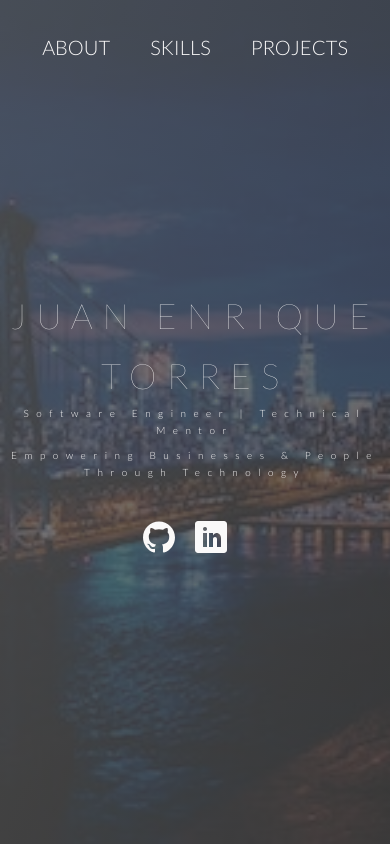
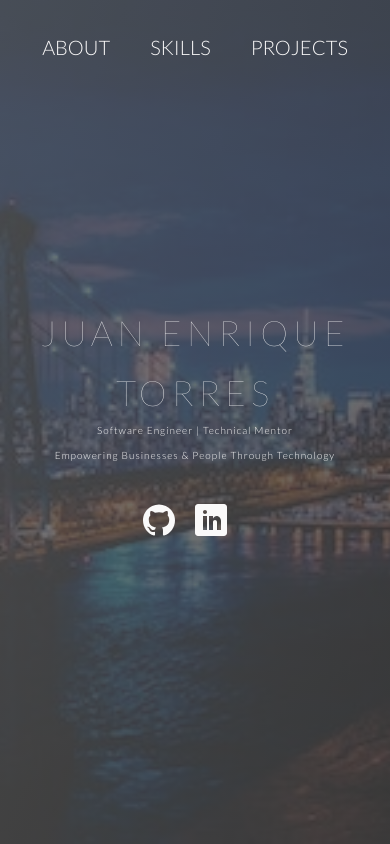
Before and after one commit to j-e-torres/juan-e-torres-portfolio, a React (Vite) app: page / in a window 390 px wide. Shown: the top 844 px of the page. Built offline with nearby package versions, Linux system fonts and the light colour scheme; grey boxes are pictures that could not be loaded.

Commit message:
update header font styles

```diff
--- a/src/sass/base/_typography.scss
+++ b/src/sass/base/_typography.scss
@@ -17,17 +17,17 @@
 
     @media only screen and (max-width: 768px) {
       font-size: 4.5rem;
-      letter-spacing: 2rem;
+      letter-spacing: .5rem;
     }
 
     @media only screen and (max-width: 600px) {
       // font-size: 4.5rem;
-      letter-spacing: 1rem;
+      // letter-spacing: 1rem;
     }
 
     @media only screen and (max-width: 475px) {
       font-size: 3.5rem;
-      letter-spacing: 1rem;
+      // letter-spacing: .5rem;
     }
   }
 
@@ -35,17 +35,17 @@
     display: block;
     font-size: 2.25rem;
     font-weight: 300;
-    letter-spacing: .25rem;
+    letter-spacing: 0.25rem;
 
     animation: moveUp 1.2s ease-in;
 
     @media only screen and (max-width: 768px) {
       font-size: 1.5rem;
-      letter-spacing: 1rem;
+      letter-spacing: 0.4rem;
     }
 
     @media only screen and (max-width: 600px) {
-      letter-spacing: 0.75rem;
+      letter-spacing: .10rem;
     }
 
     @media only screen and (max-width: 475px) {
@@ -56,17 +56,17 @@
     display: block;
     font-size: 2rem;
     font-weight: 300;
-    letter-spacing: .25rem;
+    letter-spacing: 0.25rem;
 
     animation: moveUp 1.2s ease-in;
 
     @media only screen and (max-width: 768px) {
       font-size: 1.5rem;
-      letter-spacing: 1rem;
+      letter-spacing: 0.4rem;
     }
 
     @media only screen and (max-width: 600px) {
-      letter-spacing: 0.75rem;
+      letter-spacing: .1rem;
     }
 
     @media only screen and (max-width: 475px) {
```
